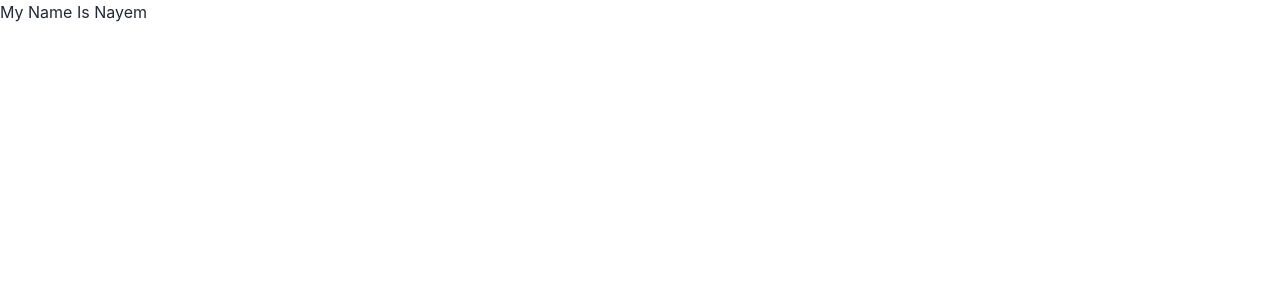
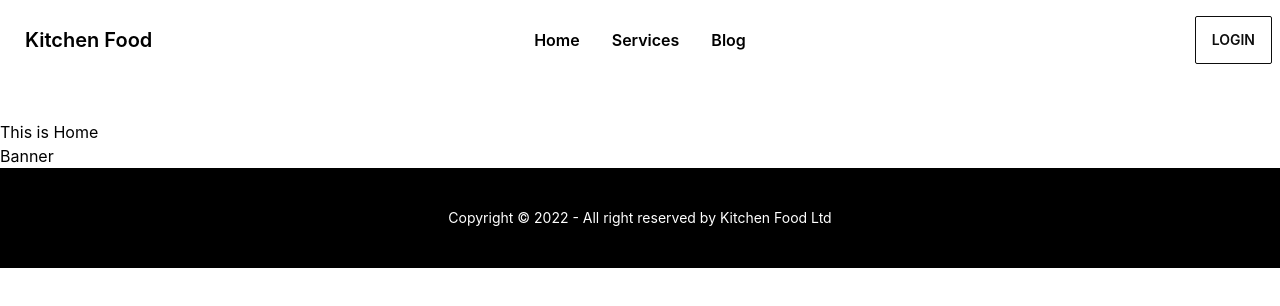
Before and after one commit to Nayem-Mursalin/Kitchen-Food-Client, a React (Create React App) app: page / in a window 1280 px wide. Shown: the top 306 px of the page. Built offline with nearby package versions, Linux system fonts and the light colour scheme.

Commit message:
Header Footer Added

```diff
--- a/public/index.html
+++ b/public/index.html
@@ -1,14 +1,12 @@
 <!DOCTYPE html>
-<html lang="en">
+<html data-theme="lofi" lang="en">
+
 <head>
   <meta charset="utf-8" />
   <link rel="icon" href="%PUBLIC_URL%/favicon.ico" />
   <meta name="viewport" content="width=device-width, initial-scale=1" />
   <meta name="theme-color" content="#000000" />
-    <meta
-      name="description"
-      content="Web site created using create-react-app"
-    />
+  <meta name="description" content="Web site created using create-react-app" />
   <link rel="apple-touch-icon" href="%PUBLIC_URL%/logo192.png" />
   <!--
       manifest.json provides metadata used when your web app is installed on a
@@ -24,8 +22,9 @@
       work correctly both with client-side routing and a non-root public URL.
       Learn how to configure a non-root public URL by running `npm run build`.
     -->
-    <title>React App</title>
+  <title>Kitchen Food</title>
 </head>
+
 <body>
   <noscript>You need to enable JavaScript to run this app.</noscript>
   <div id="root"></div>
@@ -40,4 +39,5 @@
       To create a production bundle, use `npm run build` or `yarn build`.
     -->
 </body>
+
 </html>
--- a/src/App.js
+++ b/src/App.js
@@ -1,9 +1,11 @@
+import { RouterProvider } from 'react-router-dom';
 import './App.css';
+import router from './Router/Routes/Routes'
 
 function App() {
   return (
-    <div>
-      <h2>My Name Is Nayem</h2>
+    <div className=''>
+      <RouterProvider router={router}></RouterProvider>
     </div>
   );
 }
--- /dev/null
+++ b/src/Router/Routes/Routes.js
@@ -0,0 +1,19 @@
+import { createBrowserRouter } from "react-router-dom";
+import Main from "../../layout/Main";
+import Home from "../../pages/Home/Home/Home";
+
+
+const router = createBrowserRouter([
+    {
+        path: '/',
+        element: <Main></Main>,
+        children: [
+            {
+                path: '/',
+                element: <Home></Home>
+            }
+        ]
+    }
+])
+
+export default router;
--- /dev/null
+++ b/src/layout/Main.js
@@ -0,0 +1,16 @@
+import React from 'react';
+import { Outlet } from 'react-router-dom';
+import Footer from '../pages/shared/Footer/Footer';
+import Header from '../pages/shared/Header/Header';
+
+const Main = () => {
+    return (
+        <div>
+            <Header></Header>
+            <Outlet></Outlet>
+            <Footer></Footer>
+        </div>
+    );
+};
+
+export default Main;
--- /dev/null
+++ b/src/pages/Home/Banner/Banner.js
@@ -0,0 +1,9 @@
+import React from 'react';
+
+const Banner = () => {
+    return (
+        <h2>Banner</h2>
+    );
+};
+
+export default Banner;
--- /dev/null
+++ b/src/pages/Home/Home/Home.js
@@ -0,0 +1,13 @@
+import React from 'react';
+import Banner from '../Banner/Banner';
+
+const Home = () => {
+    return (
+        <div>
+            <h2>This is Home</h2>
+            <Banner></Banner>
+        </div>
+    );
+};
+
+export default Home;
--- /dev/null
+++ b/src/pages/shared/Footer/Footer.js
@@ -0,0 +1,13 @@
+import React from 'react';
+
+const Footer = () => {
+    return (
+        <footer className="footer footer-center p-10 bg-black text-white">
+            <div>
+                <p>Copyright © 2022 - All right reserved by Kitchen Food Ltd</p>
+            </div>
+        </footer>
+    );
+};
+
+export default Footer;
--- /dev/null
+++ b/src/pages/shared/Header/Header.js
@@ -0,0 +1,43 @@
+import React from 'react';
+import { Link } from 'react-router-dom';
+
+const Header = () => {
+
+    const menuItems = <>
+        <li className='font-semibold'><Link to='/'>Home</Link></li>
+        <li className='font-semibold'><Link to='/'>Services</Link></li>
+        <li className='font-semibold'><Link to='/'>Blog</Link></li>
+
+
+
+    </>
+
+    return (
+        <div className="navbar h-20 mb-10 bg-base-100">
+            <div className="navbar-start">
+                <div className="dropdown">
+                    <label tabIndex={0} className="btn btn-ghost lg:hidden">
+                        <svg xmlns="http://www.w3.org/2000/svg" className="h-5 w-5" fill="none" viewBox="0 0 24 24" stroke="currentColor"><path strokeLinecap="round" strokeLinejoin="round" strokeWidth="2" d="M4 6h16M4 12h8m-8 6h16" /></svg>
+                    </label>
+                    <ul tabIndex={0} className="menu menu-compact dropdown-content mt-3 p-2 shadow bg-base-100 rounded-box w-52">
+                        {menuItems}
+                    </ul>
+                </div>
+                <a className="btn btn-ghost normal-case text-xl">Kitchen Food</a>
+            </div>
+            <div className="navbar-center hidden lg:flex">
+                <ul className="menu menu-horizontal p-0">
+                    {menuItems}
+                </ul>
+            </div>
+            <div className="navbar-end">
+                {
+                    <button className='btn btn-outline btn-primary'><Link to='/login'>login</Link></button>
+                }
+            </div>
+        </div>
+
+    );
+};
+
+export default Header;
```
Lines whose indentation alone changed are shown as unchanged.
